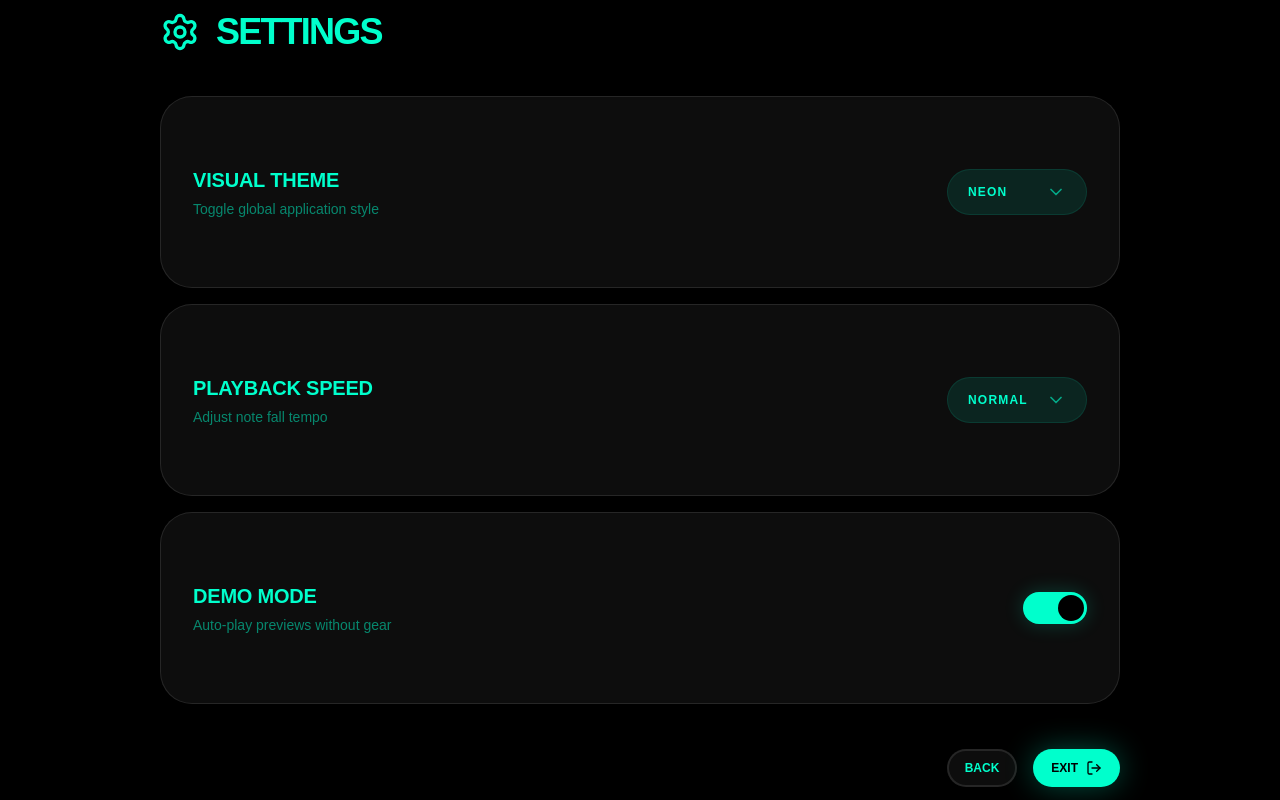
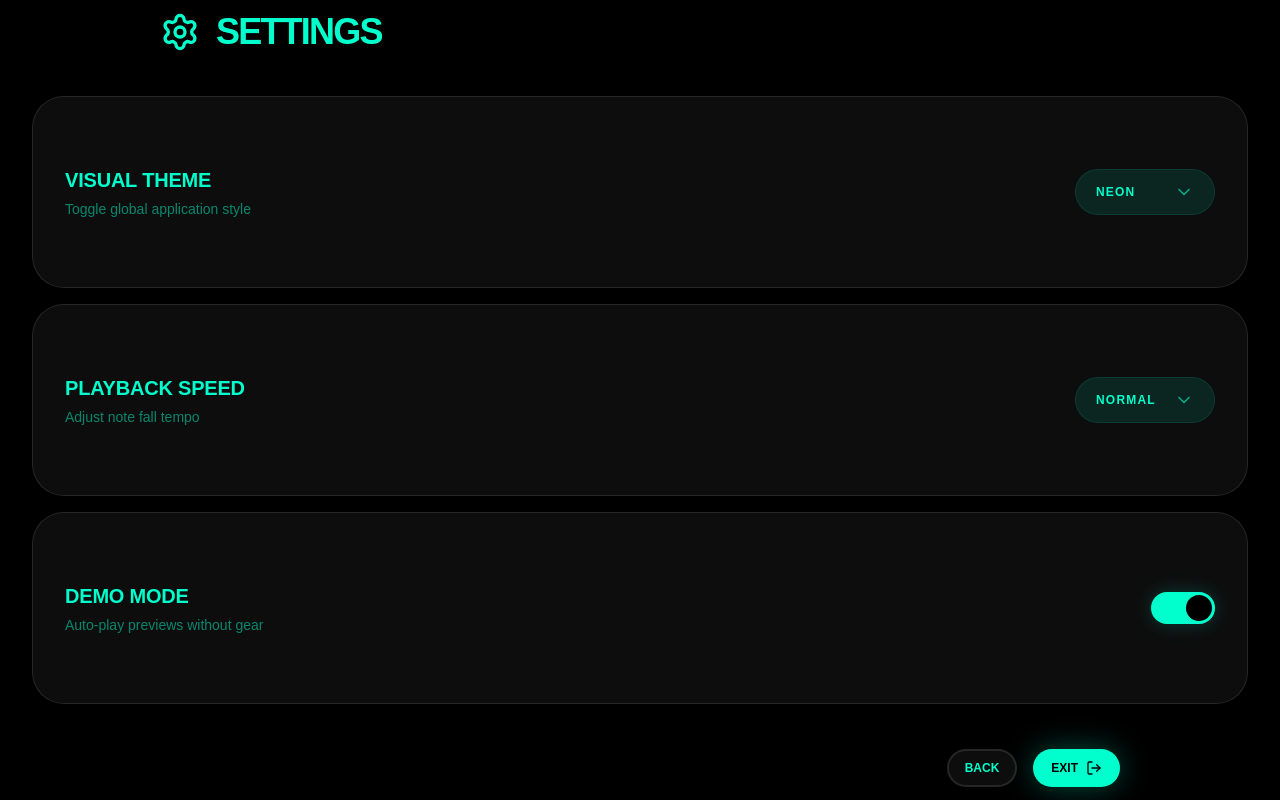
Before and after one commit to hongy20/midi-jam, a Next.js app: page /options in a window 1280 px wide. Built offline with nearby package versions, Linux system fonts and the light colour scheme.

Commit message:
style(options): simplify main container layout and update AGENTS.md

```diff
--- a/src/app/options/page.tsx
+++ b/src/app/options/page.tsx
@@ -49,7 +49,7 @@ export default function OptionsPage() {
         </PageFooter>
       }
     >
-      <main className="w-full h-full max-w-5xl mx-auto flex flex-col gap-4 py-4 sm:py-8 px-8 overflow-hidden">
+      <main className="flex flex-col gap-4 py-4 sm:py-8 px-8 overflow-hidden">
         {optionTypes.map((type) => (
           <OptionItem key={type} type={type} className="flex-1" />
         ))}
```
Also changed, not shown: 1 other file (tests, documents, lock files or other folders).
